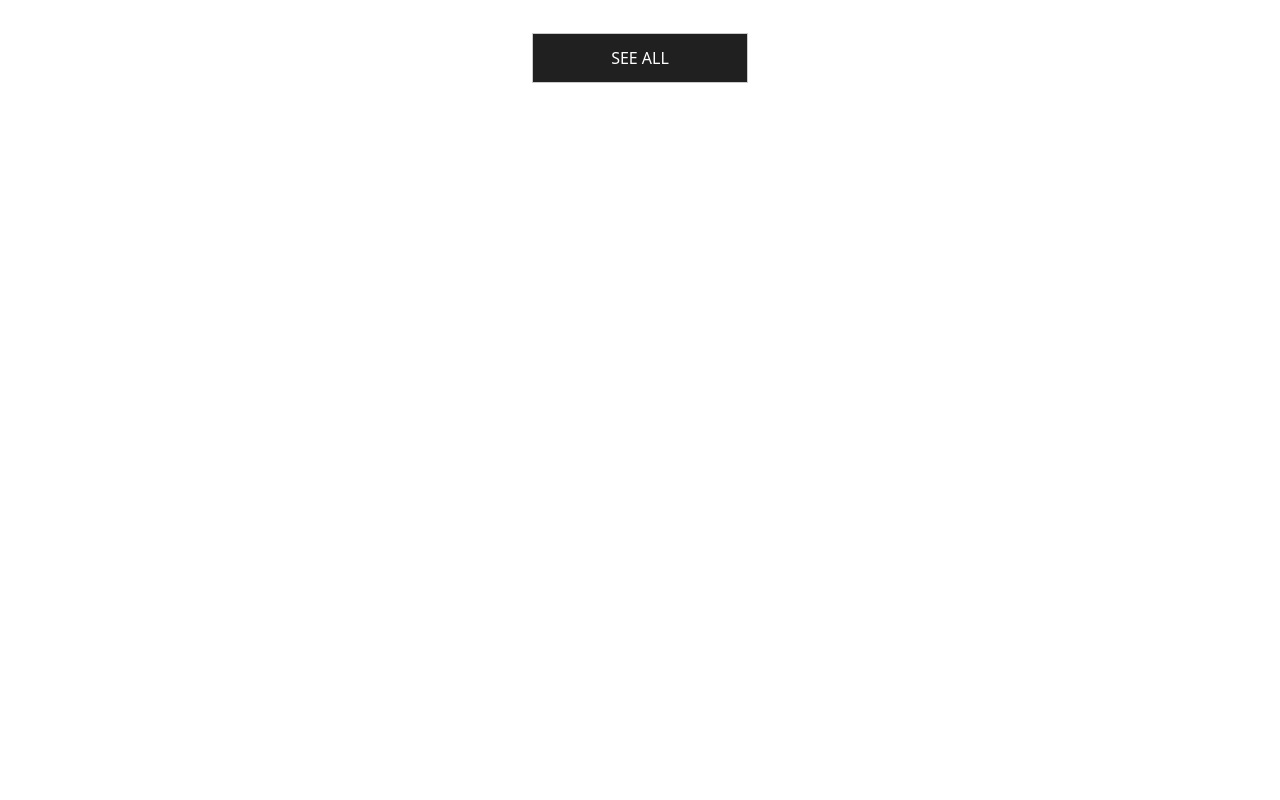
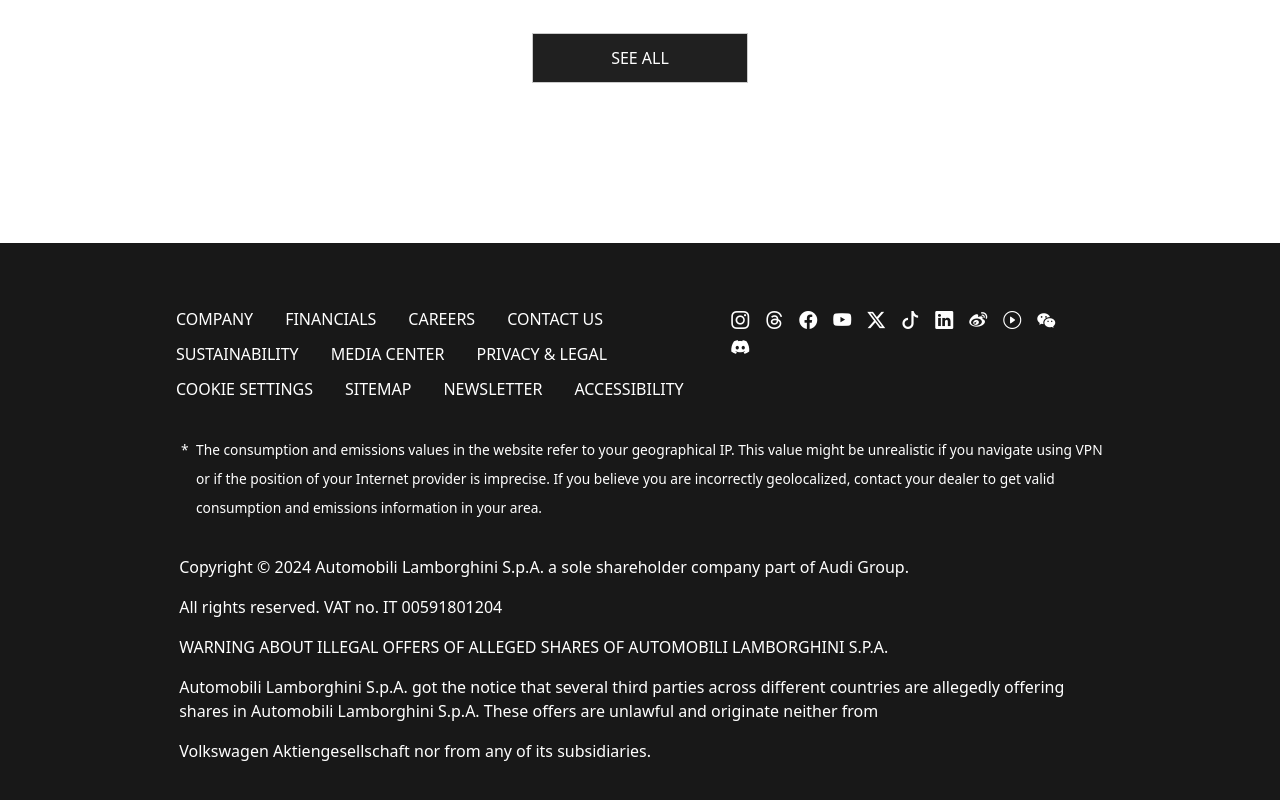
Before and after one commit to 0legendary/lamborghini-clone, a React (Create React App) app: page / in a window 1280 px wide. Shown: the part 4819-5619 px from the top of the page. Before the commit the page ends 5062 px from the top, so only its background shows below. Built offline with nearby package versions, Linux system fonts and the light colour scheme.

Commit message:
Designed the footer

```diff
--- a/package.json
+++ b/package.json
@@ -3,6 +3,7 @@
   "version": "0.1.0",
   "private": true,
   "dependencies": {
+    "@fortawesome/react-fontawesome": "^0.2.0",
     "@testing-library/jest-dom": "^5.17.0",
     "@testing-library/react": "^13.4.0",
     "@testing-library/user-event": "^13.5.0",
--- a/src/App.js
+++ b/src/App.js
@@ -8,6 +8,7 @@
 import './app.css'
 import Location from './Components/Location/Location';
 import News from './Components/News/News';
+import Footer from './Components/Footer/Footer';
 
 function App() {
   return (
@@ -28,6 +29,9 @@
       <div className="news-container-main">
         <News/>
       </div>
+      <div className="footer-container-main">
+        <Footer/>
+      </div>
     </div>
   );
 }
--- /dev/null
+++ b/src/Components/Footer/Footer.jsx
@@ -0,0 +1,68 @@
+import React from 'react'
+import '../Footer/footer.css';
+
+function Footer() {
+    const menus = [
+        'company',
+        'financials',
+        'careers',
+        'contact us',
+        'sustainability',
+        'media center',
+        'privacy & legal',
+        'cookie settings',
+        'sitemap',
+        'newsletter',
+        'accessibility'
+    ];
+
+    const icons = [
+        'bi-instagram',
+        'bi-threads',
+        'bi-facebook',
+        'bi-youtube',
+        'bi-twitter-x',
+        'bi-tiktok',
+        'bi-linkedin',
+        'bi-sina-weibo',
+        'bi-play-circle',
+        'bi-wechat',
+        'bi-discord'
+    ]
+
+
+    return (
+        <div className='footer-container'>
+            <div className='footer'>
+                <div className='footer-menu'>
+                    <div className='menu'>
+                        {menus.map((menu) => (
+                            <li>{menu}</li>
+                        ))}
+                    </div>
+                    <div className='social-icons'>
+                        {icons.map((icon) => (
+                            <i class={`bi ${icon}`}></i>
+                        ))}
+                    </div>
+                </div>
+                <div className='des1'>
+                    <p>The consumption and emissions values in the website refer to your geographical IP. This value might be unrealistic if you navigate using VPN or if the position of your Internet provider is imprecise. If you believe you are incorrectly geolocalized, contact your dealer
+                        to get valid consumption and emissions information in your area.
+                    </p>
+                </div>
+                <div className='copyright-details'>
+                    <div className='text'>
+                        <p>Copyright © 2024 Automobili Lamborghini S.p.A. a sole shareholder company part of Audi Group.</p>
+                        <p>All rights reserved. VAT no. IT 00591801204</p>
+                        <p>WARNING ABOUT ILLEGAL OFFERS OF ALLEGED SHARES OF AUTOMOBILI LAMBORGHINI S.P.A.</p>
+                        <p>Automobili Lamborghini S.p.A. got the notice that several third parties across different countries are allegedly offering shares in Automobili Lamborghini S.p.A. These offers are unlawful and originate neither from</p>
+                        <p>Volkswagen Aktiengesellschaft nor from any of its subsidiaries.</p>
+                    </div>
+                </div>
+            </div>
+        </div>
+    )
+}
+
+export default Footer
--- /dev/null
+++ b/src/Components/Footer/footer.css
@@ -0,0 +1,90 @@
+.footer-container {
+    background-color: #181818;
+    color: white;
+    position: relative;
+}
+
+.footer-container .footer {
+    padding: 4rem 11rem 4rem 11rem;
+}
+
+.footer .footer-menu {
+    width: 100%;
+    display: flex;
+    justify-content: space-between;
+}
+
+.footer .footer-menu .menu {
+    display: flex;
+    flex-wrap: wrap;
+    justify-content: flex-start;
+    width: 60%;
+}
+
+.footer .footer-menu .menu li {
+    list-style: none;
+    margin-right: 1rem;
+    text-transform: uppercase;
+    padding-right: 1rem;
+    margin-bottom: 0.7rem;
+    cursor: pointer;
+    position: relative;
+}
+
+.footer .footer-menu .menu li::after {
+    content: '';
+    display: block;
+    position: absolute;
+    bottom: -2px;
+    left: 0;
+    width: 0;
+    height: 1px;
+    background-color: white;
+    transition: width 0.5s ease;
+}
+
+.footer .footer-menu .menu li:hover::after {
+    width: 90%;
+}
+
+.footer .footer-menu .social-icons i {
+    padding-right: 1rem;
+    font-size: large;
+}
+
+.footer .des1 {
+    margin-top: 1.5rem;
+    color: white;
+    font-size: 0.86rem;
+    font-weight: 300;
+    line-height: 1.8rem;
+    position: relative;
+    margin-left: 5px;
+}
+
+.footer .des1 p {
+    margin-left: 15px;
+}
+
+.footer .des1::before {
+    content: '*';
+    padding-right: 5px;
+    position: absolute;
+    left: 0;
+    top: 0;
+    line-height: inherit;
+    /* Inherit line height from parent */
+}
+
+
+.footer .copyright-details {
+    width: 100%;
+    margin-top: 2rem;
+}
+
+.footer .copyright-details .text {
+    padding-left: 0.2rem;
+    padding-right: 0.3rem;
+    font-weight: 300;
+    margin-bottom: 0;
+}
--- a/src/Components/News/News.jsx
+++ b/src/Components/News/News.jsx
@@ -6,8 +6,8 @@
 
 function News() {
     const Models = [
-        { img: urus, date: '24 April 224', tag: 'Urus SE', des: 'Lamborgini Urus SE: The first plug-in hybrid super suv' },
-        { img: imola, date: '24 April 224', tag: 'Motorsport', des: 'the debut of Lamborgini sc63 at imola' }
+        { img: urus, date: '24 April 2024', tag: 'Urus SE', des: 'Lamborgini Urus SE: The first plug-in hybrid super suv' },
+        { img: imola, date: '24 April 2024', tag: 'Motorsport', des: 'the debut of Lamborgini sc63 at imola' }
     ]
     return (
         <div className='news-container'>
--- a/src/Components/News/news.css
+++ b/src/Components/News/news.css
@@ -2,18 +2,12 @@
     display: flex;
     justify-content: center;
     padding: 7rem 16.8%;
-    /* Padding on left and right sides */
 }
 
 .news-content {
     width: 100%;
-    /* Occupy full width of news-container */
 }
 
-/* .sub-heading {
-    align-items: center;
-    text-align: left;
-} */
 
 .news-content .sub-heading h3 {
     font-size: 2.1rem;
--- a/src/app.css
+++ b/src/app.css
@@ -2,7 +2,8 @@
 .slider-container-main,
 .model-container-main,
 .location-container-main,
-.news-container-main
+.news-container-main,
+.footer-container-main
 {
     width: 100%;
     max-width: unset;
```
Also changed, not shown: 1 other file (tests, documents, lock files or other folders).
